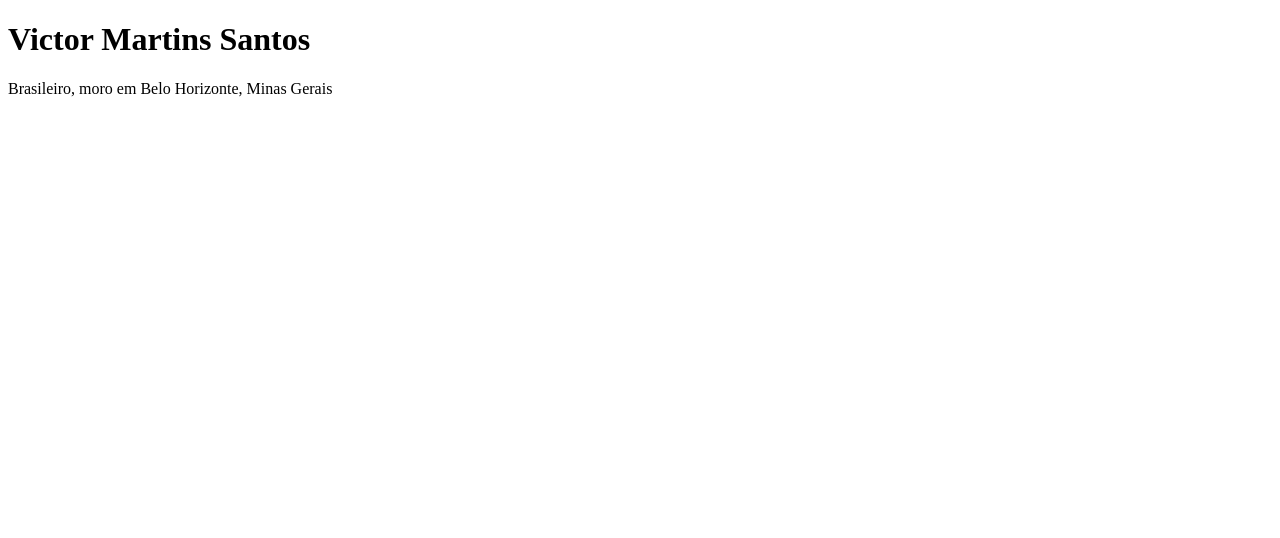
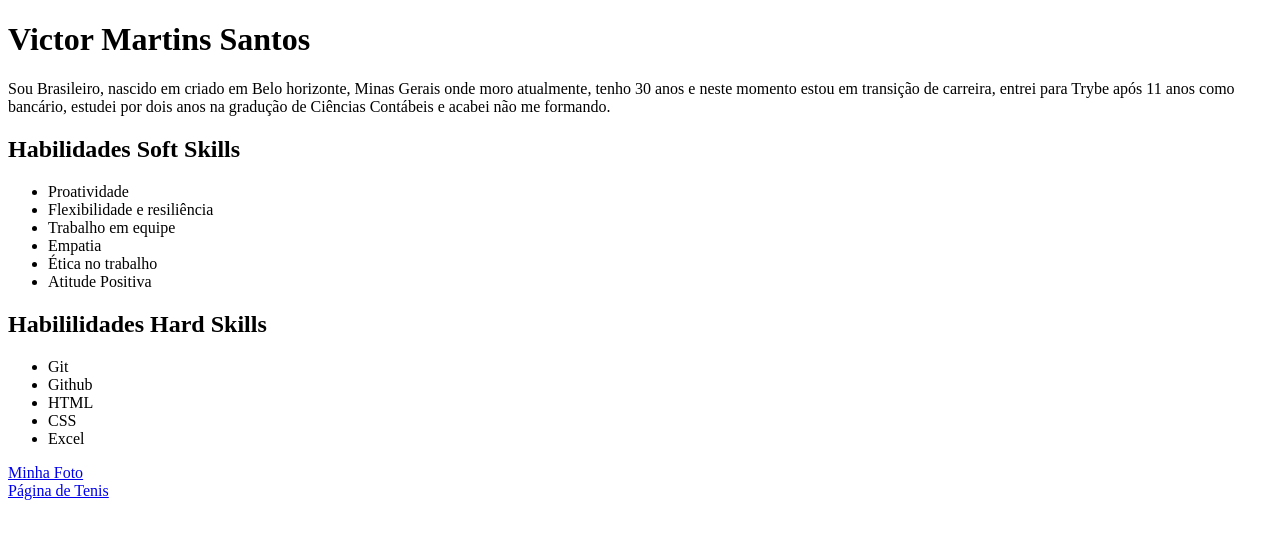
Before and after one commit to victor-martins13/victor-martins13.github.io, a plain HTML site: page index.html in a window 1280 px wide. Drawn offline with Linux system fonts and the light colour scheme.

Commit message:
Adiciona lista de habilidades e links

```diff
--- a/index.html
+++ b/index.html
@@ -1,13 +1,38 @@
 <!DOCTYPE html>
 <html lang="pt-br">
+
 <head>
     <meta charset="UTF-8">
     <meta http-equiv="X-UA-Compatible" content="IE=edge">
     <meta name="viewport" content="width=device-width, initial-scale=1.0">
     <title>Victor Martins Santos</title>
 </head>
+
 <body>
-<h1>Victor Martins Santos</h1>
-<p>Brasileiro, moro em Belo Horizonte, Minas Gerais</p>
+    <h1>Victor Martins Santos</h1>
+    <p>Sou Brasileiro, nascido em criado em Belo horizonte, Minas Gerais onde moro atualmente,   tenho 30 anos e neste
+        momento estou em transição de carreira, entrei para Trybe após 11 anos como bancário, estudei por dois anos na
+        gradução de Ciências Contábeis e acabei não me formando. </p>
+    <h2>Habilidades Soft Skills</h2>
+    <ul>
+        <li>Proatividade</li>
+        <li>Flexibilidade e resiliência</li>
+        <li>Trabalho em equipe</li>
+        <li>Empatia</li>
+        <li>Ética no trabalho</li>
+        <li>Atitude Positiva</li>
+    </ul>
+    <h2>Habililidades Hard Skills</h2>
+    <ul>
+        <li>Git</li>
+        <li>Github</li>
+        <li>HTML</li>
+        <Li>CSS</Li>
+        <li>Excel</li>
+    </ul>
+    <a href="Minha Foto"> Minha Foto</a><br>
+    <a href="https://tenisbrasil.uol.com.br/">Página de Tenis</a>
+
 </body>
+
 </html>
```
